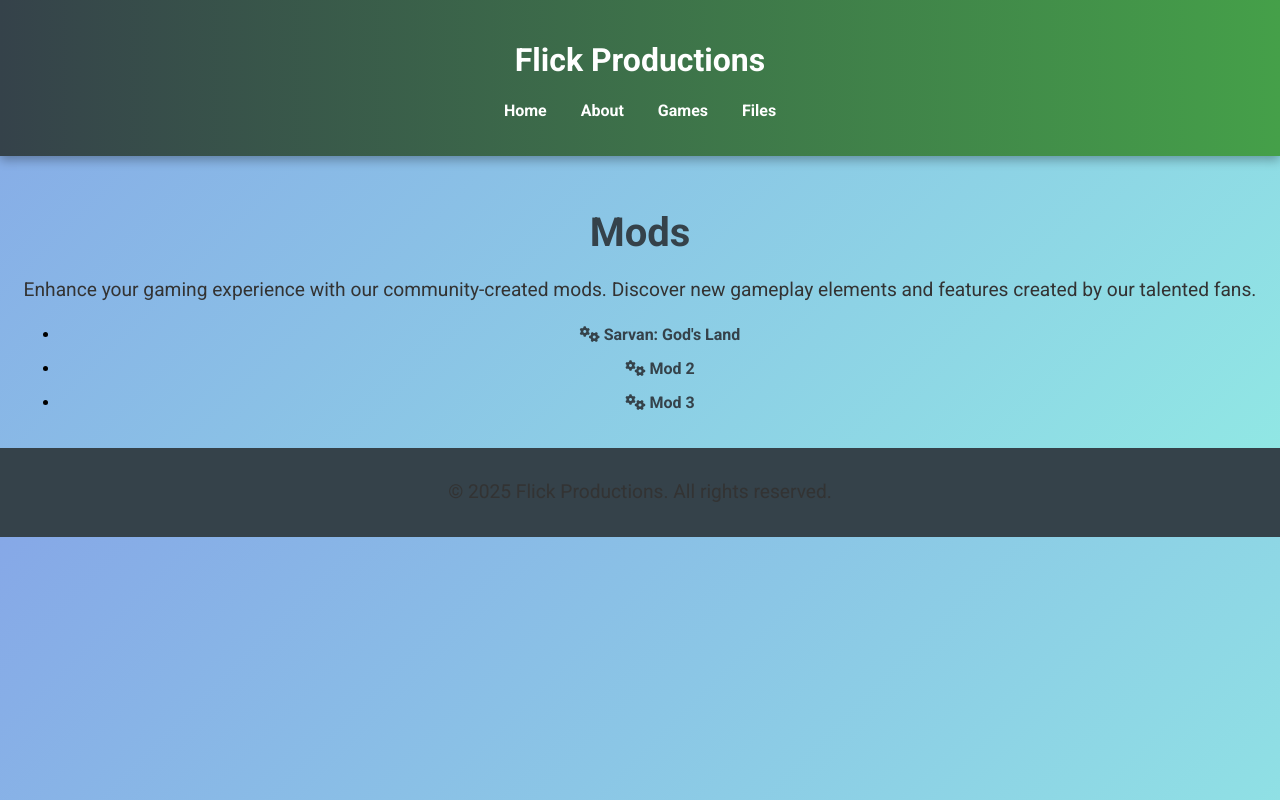
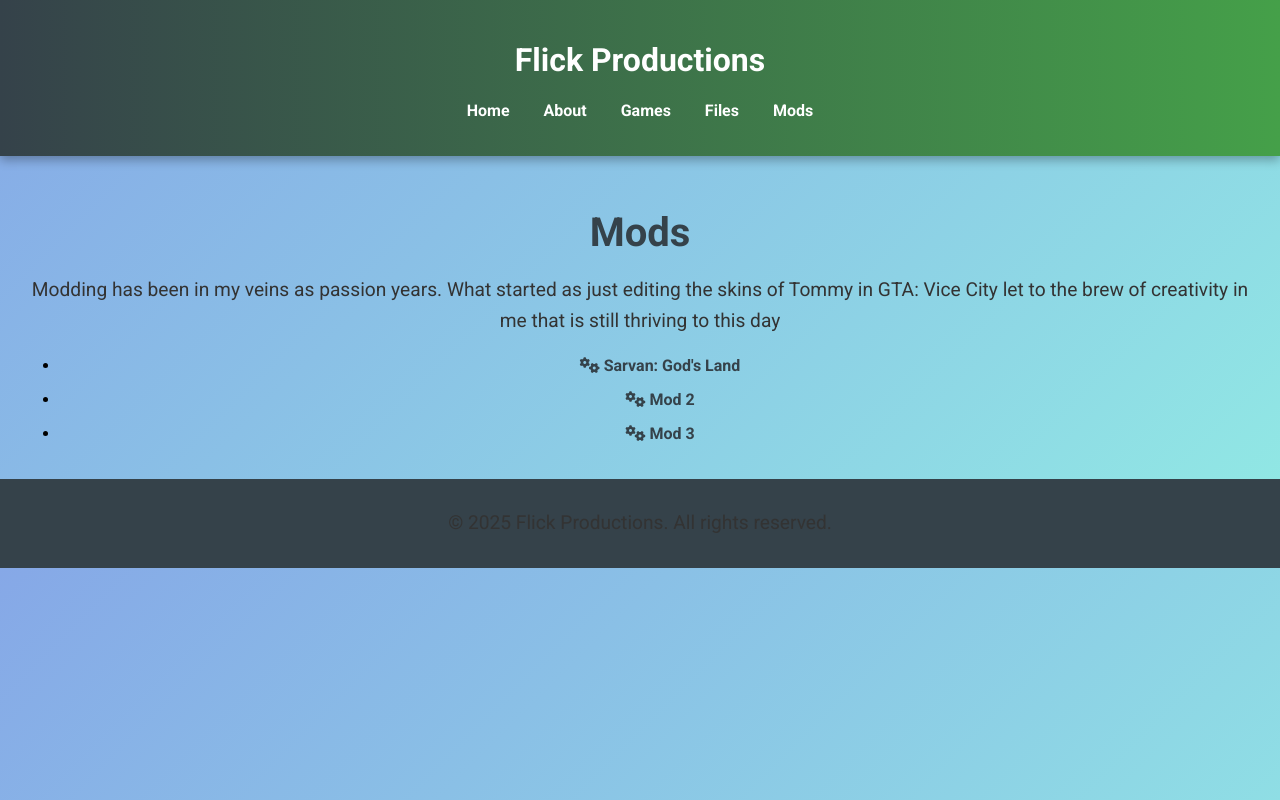
Before and after one commit to SerialNegus/Website, a plain HTML site: page mods.html in a window 1280 px wide. Drawn offline with Linux system fonts and the light colour scheme.

Commit message:
Update mods.html

```diff
--- a/mods.html
+++ b/mods.html
@@ -16,12 +16,13 @@
                 <li><a href="about.html">About</a></li>
                 <li><a href="games.html">Games</a></li>
                 <li><a href="files.html">Files</a></li>
+                <li><a href="mods.html">Mods</a></li>
             </ul>
         </nav>
     </header>
     <main>
         <h2>Mods</h2>
-        <p>Enhance your gaming experience with our community-created mods. Discover new gameplay elements and features created by our talented fans.</p>
+        <p>Modding has been in my veins as passion years. What started as just editing the skins of Tommy in GTA: Vice City let to the brew of creativity in me that is still thriving to this day</p>
         <ul>
             <li><a href="#" data-modal data-title="Mod 1" data-description="Description for Mod 1"><i class="fas fa-cogs"></i> Sarvan: God's Land</a></li>
             <li><a href="#" data-modal data-title="Mod 2" data-description="Description for Mod 2"><i class="fas fa-cogs"></i> Mod 2</a></li>
```
